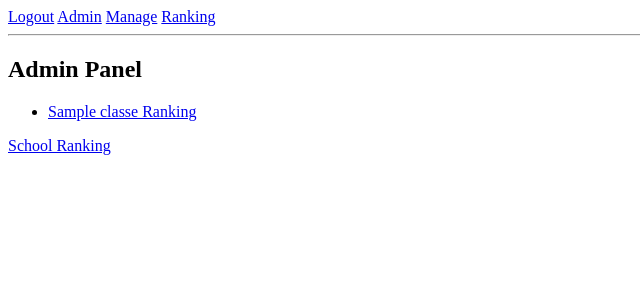
After one commit to nelsonchung/SiriusRank, a Flask app: page /admin in a window 1280 px wide. The commit adds this page. Shown: the top 300 px of the page, without its empty margins (0-640 px from the left). Run offline with Flask 3, Linux system fonts and the light colour scheme; the visitor is signed in with stand-in values (Sample User, id 1); tables that the repository leaves empty hold one stand-in row (values such as "Sample post").

Commit message:
Add admin role and ranking features

```diff
--- a/app.py
+++ b/app.py
@@ -54,6 +54,8 @@ def index():
     if 'user_id' in session:
         if session['role'] == 'teacher':
             return redirect(url_for('teacher'))
+        elif session['role'] == 'admin':
+            return redirect(url_for('admin'))
         else:
             return redirect(url_for('student'))
     return render_template('index.html')
@@ -98,6 +100,8 @@ def login():
                 conn.close()
                 if role == 'teacher':
                     return redirect(url_for('teacher'))
+                elif role == 'admin':
+                    return redirect(url_for('admin'))
                 else:
                     return redirect(url_for('student'))
         conn.close()
@@ -155,7 +159,7 @@ def student():
 
 @app.route('/manage', methods=['GET', 'POST'])
 def manage():
-    if 'user_id' not in session or session['role'] != 'teacher':
+    if 'user_id' not in session or session['role'] not in ('teacher', 'admin'):
         return redirect(url_for('login'))
     conn = get_db_connection()
     cur = conn.cursor()
@@ -174,6 +178,51 @@ def manage():
     conn.close()
     return render_template('manage.html', classes=classes, subjects=subjects)
 
+@app.route('/admin')
+def admin():
+    if 'user_id' not in session or session['role'] != 'admin':
+        return redirect(url_for('login'))
+    conn = get_db_connection()
+    cur = conn.cursor()
+    cur.execute('SELECT id, name FROM classes')
+    classes = cur.fetchall()
+    conn.close()
+    return render_template('admin.html', classes=classes)
+
+@app.route('/rank/class/<int:class_id>')
+def class_rank(class_id):
+    if 'user_id' not in session or session['role'] not in ('teacher', 'admin'):
+        return redirect(url_for('login'))
+    conn = get_db_connection()
+    cur = conn.cursor()
+    cur.execute('SELECT name FROM classes WHERE id=?', (class_id,))
+    row = cur.fetchone()
+    class_name = row[0] if row else 'Unknown'
+    cur.execute('''SELECT users.username, SUM(grades.score) as total
+                   FROM grades
+                   JOIN users ON grades.student_id = users.id
+                   WHERE grades.class_id=?
+                   GROUP BY grades.student_id
+                   ORDER BY total DESC''', (class_id,))
+    ranks = cur.fetchall()
+    conn.close()
+    return render_template('ranking.html', ranks=ranks, title=f"{class_name} Ranking")
+
+@app.route('/rank/school')
+def school_rank():
+    if 'user_id' not in session or session['role'] not in ('teacher', 'admin'):
+        return redirect(url_for('login'))
+    conn = get_db_connection()
+    cur = conn.cursor()
+    cur.execute('''SELECT users.username, SUM(grades.score) as total
+                   FROM grades
+                   JOIN users ON grades.student_id = users.id
+                   GROUP BY grades.student_id
+                   ORDER BY total DESC''')
+    ranks = cur.fetchall()
+    conn.close()
+    return render_template('ranking.html', ranks=ranks, title='School Ranking')
+
 if __name__ == '__main__':
     init_db()
     app.run(debug=True)
--- /dev/null
+++ b/templates/admin.html
@@ -0,0 +1,10 @@
+{% extends 'base.html' %}
+{% block content %}
+<h2>Admin Panel</h2>
+<ul>
+    {% for c in classes %}
+    <li><a href="{{ url_for('class_rank', class_id=c[0]) }}">{{ c[1] }} Ranking</a></li>
+    {% endfor %}
+</ul>
+<p><a href="{{ url_for('school_rank') }}">School Ranking</a></p>
+{% endblock %}
--- a/templates/base.html
+++ b/templates/base.html
@@ -11,6 +11,11 @@
             {% if session['role'] == 'teacher' %}
                 <a href="{{ url_for('teacher') }}">Teacher</a>
                 <a href="{{ url_for('manage') }}">Manage</a>
+                <a href="{{ url_for('school_rank') }}">Ranking</a>
+            {% elif session['role'] == 'admin' %}
+                <a href="{{ url_for('admin') }}">Admin</a>
+                <a href="{{ url_for('manage') }}">Manage</a>
+                <a href="{{ url_for('school_rank') }}">Ranking</a>
             {% else %}
                 <a href="{{ url_for('student') }}">Student</a>
             {% endif %}
--- a/templates/register.html
+++ b/templates/register.html
@@ -8,6 +8,7 @@
     <select name="role">
         <option value="student">Student</option>
         <option value="teacher">Teacher</option>
+        <option value="admin">Admin</option>
     </select><br>
     <input type="submit" value="Register">
 </form>
```
Also changed, not shown: templates/ranking.html (added, +10 -0 lines), README.md.
